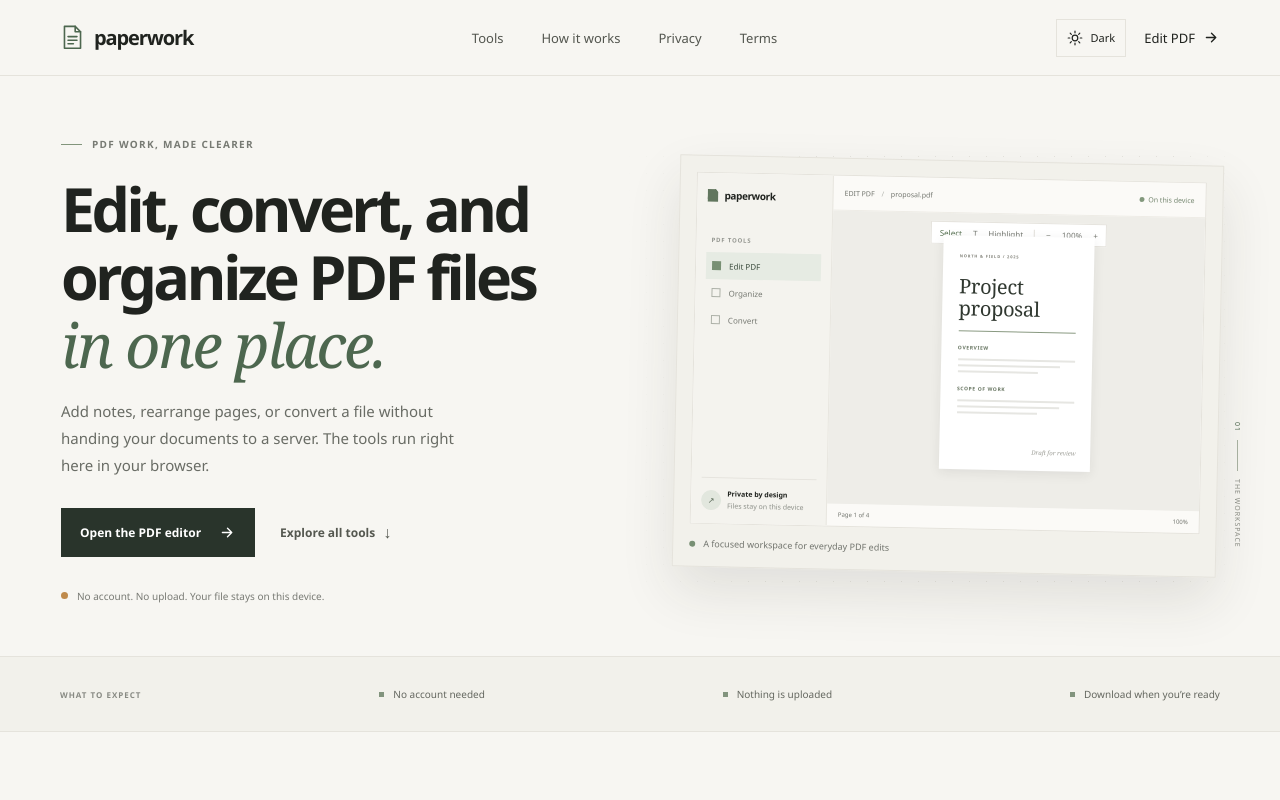
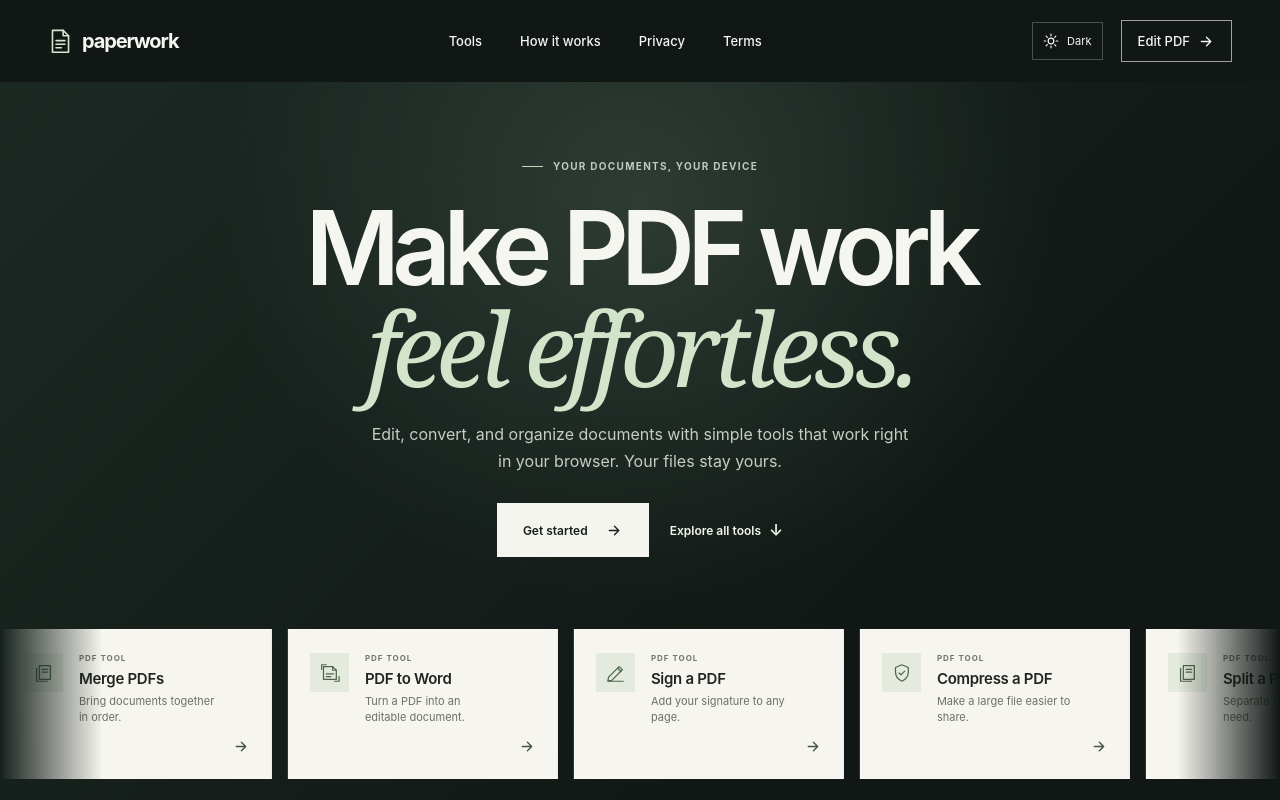
Before and after one commit to Chaitanya8464/vyropaper, a React (Vite) app: page / in a window 1280 px wide. Shown: the top 800 px of the page. Built offline with nearby package versions, Linux system fonts and the light colour scheme.

Commit message:
update: home page has been updated

```diff
--- a/src/pages/HomePage.jsx
+++ b/src/pages/HomePage.jsx
@@ -5,50 +5,36 @@ import Arrow from "../components/ui/Arrow.jsx";
 import ToolIcon from "../components/ui/ToolIcon.jsx";
 import { toolGroups, toolRouteIds } from "../features/pdf-tools/toolCatalog.js";
 
-function ProductPreview() {
+const featuredTools = [
+  { name: "Edit PDF", group: "edit", description: "Add text, notes, and signatures." },
+  { name: "Merge PDFs", group: "pages", description: "Bring documents together in order." },
+  { name: "PDF to Word", group: "convert", description: "Turn a PDF into an editable document." },
+  { name: "Sign a PDF", group: "edit", description: "Add your signature to any page." },
+  { name: "Compress a PDF", group: "secure", description: "Make a large file easier to share." },
+  { name: "Split a PDF", group: "pages", description: "Separate the pages you need." },
+  { name: "Images to PDF", group: "convert", description: "Combine images into one PDF." },
+  { name: "Recognize text (OCR)", group: "secure", description: "Make scanned pages searchable." },
+];
+
+function ToolSlides({ duplicate = false }) {
   return (
-    <div className="preview-card" role="img" aria-label="Illustration of the Paperwork PDF editing workspace">
-      <div className="preview-window">
-        <div className="preview-sidebar">
-          <div className="sidebar-brand"><span className="mini-mark" /><span>paperwork</span></div>
-          <div className="sidebar-label">PDF TOOLS</div>
-          <div className="sidebar-item sidebar-item-active"><span className="sidebar-square" /> Edit PDF</div>
-          <div className="sidebar-item"><span className="sidebar-square sidebar-square-outline" /> Organize</div>
-          <div className="sidebar-item"><span className="sidebar-square sidebar-square-outline" /> Convert</div>
-          <div className="sidebar-bottom">
-            <div className="avatar">↗</div>
-            <div><strong>Private by design</strong><span>Files stay on this device</span></div>
-          </div>
-        </div>
-        <div className="preview-main">
-          <div className="preview-topbar">
-            <span>EDIT PDF <span className="crumb-divider">/</span> proposal.pdf</span>
-            <span className="save-status"><i /> On this device</span>
-          </div>
-          <div className="document-stage">
-            <div className="document-toolbar">
-              <span className="toolbar-active">Select</span><span>T</span><span>Highlight</span>
-              <span className="toolbar-divider" /><span>−</span><span>100%</span><span>+</span>
-            </div>
-            <div className="paper-sheet">
-              <div className="paper-kicker">NORTH &amp; FIELD / 2025</div>
-              <div className="paper-heading">Project<br />proposal</div>
-              <div className="paper-rule" />
-              <div className="paper-section">OVERVIEW</div>
-              <div className="paper-line paper-line-long" />
-              <div className="paper-line" />
-              <div className="paper-line paper-line-mid" />
-              <div className="paper-section paper-section-lower">SCOPE OF WORK</div>
-              <div className="paper-line paper-line-long" />
-              <div className="paper-line" />
-              <div className="paper-line paper-line-mid" />
-              <div className="paper-note">Draft for review</div>
-            </div>
-          </div>
-          <div className="preview-footer"><span>Page 1 of 4</span><span>100%</span></div>
-        </div>
-      </div>
-      <div className="preview-caption"><span className="caption-dot" />A focused workspace for everyday PDF edits</div>
+    <div className="tool-slide-group" aria-hidden={duplicate || undefined}>
+      {featuredTools.map((tool) => (
+        <a
+          className="tool-slide-card"
+          href={`/tools/${toolRouteIds[tool.name]}`}
+          key={tool.name}
+          tabIndex={duplicate ? -1 : undefined}
+        >
+          <span className="tool-slide-icon"><ToolIcon name={tool.group} /></span>
+          <span className="tool-slide-copy">
+            <span className="tool-slide-label">PDF TOOL</span>
+            <strong>{tool.name}</strong>
+            <span>{tool.description}</span>
+          </span>
+          <Arrow />
+        </a>
+      ))}
     </div>
   );
 }
@@ -58,24 +44,24 @@ export default function HomePage() {
     <>
       <SiteHeader />
       <main>
-        <section className="hero section-wrap">
+        <section className="hero">
           <div className="hero-copy">
-            <div className="eyebrow"><span className="eyebrow-line" /> PDF work, made clearer</div>
-            <h1>Edit, convert, and organize PDF files <em>in one place.</em></h1>
+            <div className="eyebrow"><span className="eyebrow-line" /> Your documents, your device</div>
+            <h1>Make PDF work<br /><em>feel effortless.</em></h1>
             <p className="hero-description">
-              Add notes, rearrange pages, or convert a file without handing your
-              documents to a server. The tools run right here in your browser.
+              Edit, convert, and organize documents with simple tools that work
+              right in your browser. Your files stay yours.
             </p>
             <div className="hero-actions">
-              <a className="button button-dark" href="/tools/edit-pdf">Open the PDF editor <Arrow /></a>
+              <a className="button button-cream" href="/tools/edit-pdf">Get started <Arrow /></a>
               <a className="text-link" href="#tools">Explore all tools <span aria-hidden="true">↓</span></a>
             </div>
-            <p className="preview-notice"><span className="notice-dot" />No account. No upload. Your file stays on this device.</p>
           </div>
-          <div className="hero-visual">
-            <div className="visual-grid" aria-hidden="true" />
-            <ProductPreview />
-            <div className="side-note" aria-hidden="true"><span>01</span><span className="side-note-rule" /><span>THE WORKSPACE</span></div>
+          <div className="hero-tools" role="region" aria-label="Featured PDF tools">
+            <div className="tool-slide-track">
+              <ToolSlides />
+              <ToolSlides duplicate />
+            </div>
           </div>
         </section>
         <section className="trust-strip" aria-label="Product principles">
--- a/src/styles/global.css
+++ b/src/styles/global.css
@@ -1601,3 +1601,306 @@ a:hover .arrow-icon {
 }
 :root[data-theme="dark"] .policy-content section { border-color: var(--line); }
 :root[data-theme="dark"] .theme-toggle:hover { background: #29342b; }
+
+:root {
+  font-family: Inter, ui-sans-serif, system-ui, -apple-system, BlinkMacSystemFont, "Segoe UI", sans-serif;
+  --display: Inter, ui-sans-serif, system-ui, -apple-system, BlinkMacSystemFont, "Segoe UI", sans-serif;
+}
+
+.section-wrap,
+.header-inner,
+.footer-inner,
+.trust-inner {
+  width: min(1440px, calc(100% - 96px));
+}
+
+.site-header {
+  height: 82px;
+  border-bottom: 0;
+  background: #111714;
+}
+
+.site-header .brand,
+.site-header .main-nav a,
+.site-header .header-link,
+.site-header .theme-toggle {
+  color: #f7f7f2;
+}
+
+.site-header .brand-mark svg {
+  stroke: #d6e5d0;
+}
+
+.site-header .theme-toggle {
+  border-color: rgba(255, 255, 255, 0.24);
+}
+
+.site-header .theme-toggle:hover {
+  background: rgba(255, 255, 255, 0.1);
+}
+
+.site-header .header-link {
+  min-height: 42px;
+  padding: 0 16px;
+  border: 1px solid rgba(255, 255, 255, 0.6);
+}
+
+.site-header .main-nav a:hover,
+.site-header .header-link:hover {
+  color: #d6e5d0;
+}
+
+.hero {
+  width: 100%;
+  min-height: 690px;
+  display: flex;
+  flex-direction: column;
+  align-items: center;
+  justify-content: center;
+  gap: 0;
+  overflow: hidden;
+  padding: 78px 0 40px;
+  color: #f6f6f1;
+  background:
+    radial-gradient(ellipse at 50% 16%, rgba(107, 132, 114, 0.28), transparent 46%),
+    linear-gradient(135deg, #1c2923, #101714 74%);
+}
+
+.hero-copy {
+  width: min(900px, calc(100% - 48px));
+  padding: 0;
+  text-align: center;
+}
+
+.hero .eyebrow {
+  justify-content: center;
+  color: #c2c9be;
+}
+
+.hero .eyebrow-line {
+  background: #c4d5bc;
+}
+
+.hero h1 {
+  max-width: none;
+  margin: 26px 0 20px;
+  font-size: clamp(54px, 8vw, 104px);
+  line-height: 0.98;
+  letter-spacing: -0.075em;
+}
+
+.hero h1 em {
+  color: #d2e5cb;
+  font-family: var(--serif);
+  font-style: italic;
+  font-weight: 400;
+  letter-spacing: -0.065em;
+}
+
+.hero .hero-description {
+  max-width: 550px;
+  margin: 0 auto;
+  color: #c7ccc4;
+  font-size: 16px;
+  line-height: 1.7;
+}
+
+.hero-actions {
+  justify-content: center;
+  gap: 21px;
+  margin-top: 28px;
+}
+
+.button-cream {
+  min-height: 54px;
+  padding: 0 26px;
+  color: #172019;
+  background: #f5f5ef;
+}
+
+.button-cream:hover {
+  background: #dce8d7;
+}
+
+.hero .text-link {
+  color: #f4f5ef;
+}
+
+.hero-tools {
+  width: 100%;
+  margin-top: 72px;
+  overflow: hidden;
+  mask-image: linear-gradient(90deg, transparent, #000 8%, #000 92%, transparent);
+}
+
+.tool-slide-track {
+  width: max-content;
+  display: flex;
+  animation: tool-slide 48s linear infinite;
+}
+
+.tool-slide-group {
+  display: flex;
+  gap: 16px;
+  padding-right: 16px;
+}
+
+.tool-slide-card {
+  width: 270px;
+  min-height: 150px;
+  display: flex;
+  align-items: flex-start;
+  gap: 16px;
+  padding: 23px 21px;
+  color: #20251f;
+  background: #f6f5ef;
+  border: 1px solid rgba(255, 255, 255, 0.4);
+  transition: background 180ms ease, transform 180ms ease;
+}
+
+.tool-slide-card:hover {
+  transform: translateY(-5px);
+  background: #fff;
+}
+
+.tool-slide-icon {
+  width: 39px;
+  height: 39px;
+  flex: 0 0 39px;
+  display: grid;
+  place-items: center;
+  background: #e4eadd;
+}
+
+.tool-slide-icon .tool-icon {
+  width: 22px;
+  height: 22px;
+  color: #334936;
+}
+
+.tool-slide-copy {
+  min-width: 0;
+  display: flex;
+  flex-direction: column;
+  align-items: flex-start;
+  gap: 6px;
+}
+
+.tool-slide-label {
+  color: #74796f;
+  font-size: 8px;
+  font-weight: 700;
+  letter-spacing: 1px;
+}
+
+.tool-slide-copy strong {
+  font-size: 15px;
+  font-weight: 600;
+  letter-spacing: -0.3px;
+}
+
+.tool-slide-copy > span:last-child {
+  color: #6c7169;
+  font-size: 11px;
+  line-height: 1.45;
+}
+
+.tool-slide-card > .arrow-icon {
+  width: 17px;
+  height: 17px;
+  flex: 0 0 17px;
+  align-self: flex-end;
+  margin: auto 0 0 auto;
+  color: #425643;
+}
+
+.hero-tools:hover .tool-slide-track,
+.hero-tools:focus-within .tool-slide-track {
+  animation-play-state: paused;
+}
+
+@keyframes tool-slide {
+  to { transform: translateX(-50%); }
+}
+
+@media (max-width: 900px) {
+  .section-wrap,
+  .header-inner,
+  .footer-inner,
+  .trust-inner {
+    width: min(100% - 48px, 760px);
+  }
+
+  .hero {
+    min-height: 650px;
+    padding-top: 75px;
+  }
+
+  .hero-tools {
+    margin-top: 58px;
+  }
+}
+
+@media (max-width: 600px) {
+  .section-wrap,
+  .header-inner,
+  .footer-inner,
+  .trust-inner {
+    width: calc(100% - 32px);
+  }
+
+  .site-header {
+    min-height: 68px;
+  }
+
+  .site-header .header-link {
+    min-height: 34px;
+    padding: 0 9px;
+  }
+
+  .site-header .main-nav a {
+    color: #f7f7f2;
+  }
+
+  .hero {
+    min-height: 600px;
+    padding: 72px 0 30px;
+  }
+
+  .hero-copy {
+    width: calc(100% - 36px);
+  }
+
+  .hero h1 {
+    margin-top: 22px;
+    font-size: clamp(48px, 13vw, 72px);
+  }
+
+  .hero .hero-description {
+    font-size: 14px;
+  }
+
+  .hero-actions {
+    gap: 16px;
+  }
+
+  .hero-tools {
+    margin-top: 49px;
+  }
+
+  .tool-slide-card {
+    width: 245px;
+    min-height: 138px;
+    padding: 19px 17px;
+  }
+}
+
+@media (prefers-reduced-motion: reduce) {
+  .tool-slide-track {
+    animation: none;
+  }
+
+  .tool-slide-group[aria-hidden="true"] {
+    display: none;
+  }
+}
```
